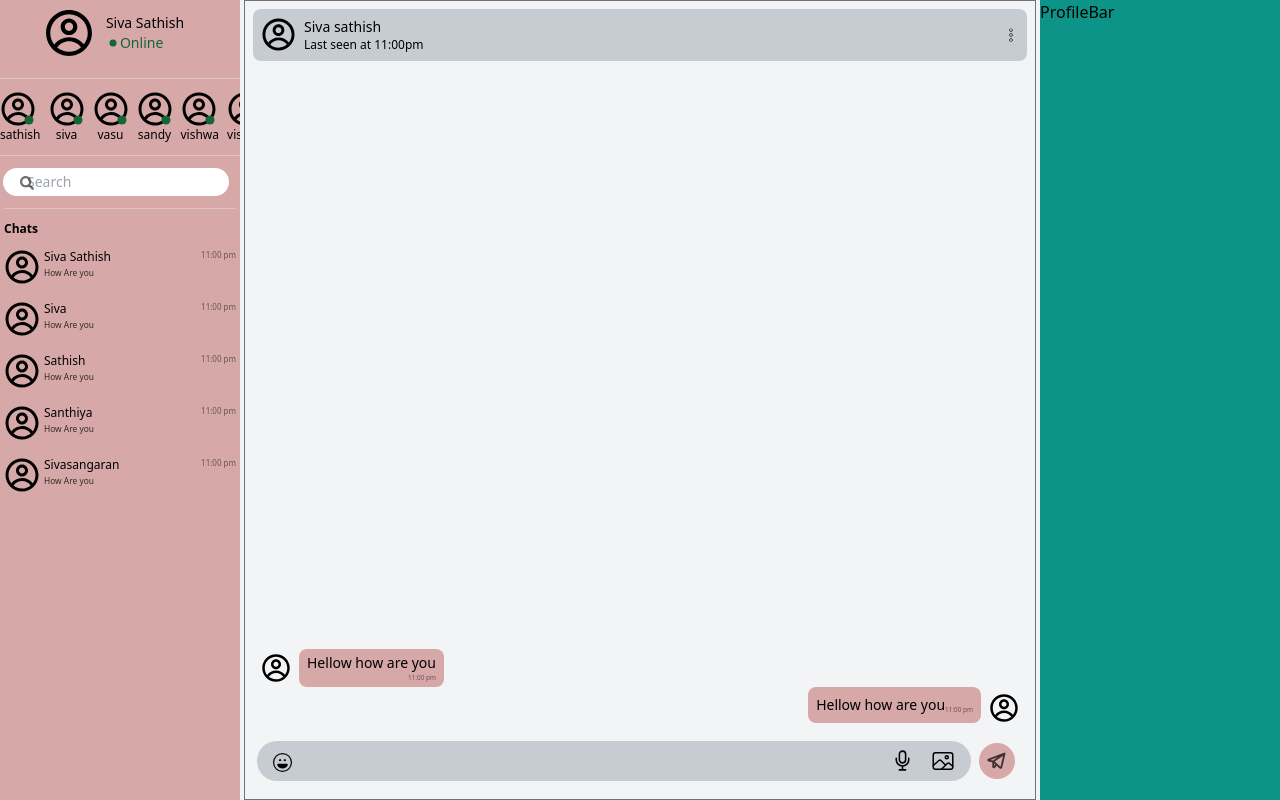
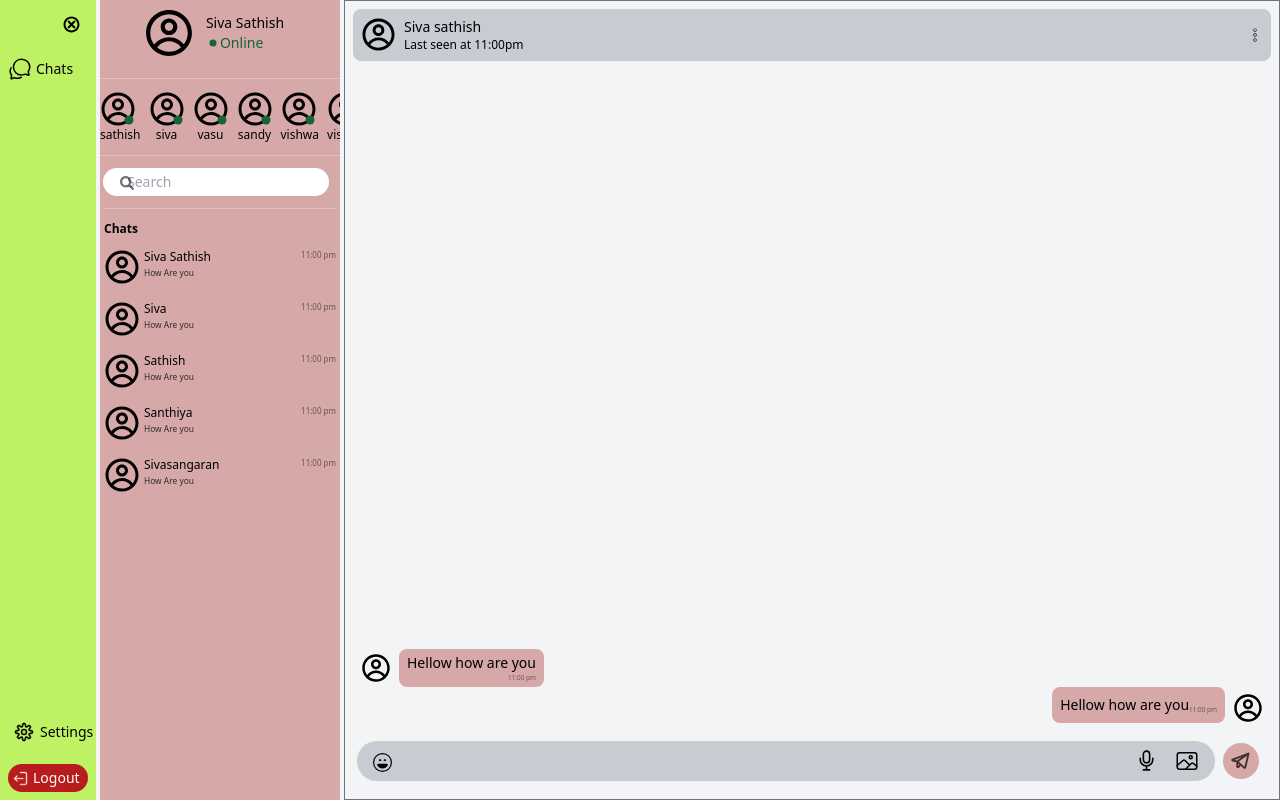
Before and after one commit to sivasathish889/Chat-Application, a Next.js app in the folder chat-application/: page / in a window 1280 px wide. Built offline with nearby package versions, Linux system fonts and the light colour scheme.

Commit message:
day 7 nav bar expand

```diff
--- a/chat-application/src/app/(auth)/sign-up/page.tsx
+++ b/chat-application/src/app/(auth)/sign-up/page.tsx
@@ -88,7 +88,8 @@ const Login = () => {
                     alt="Profile Preview"
                     className="rounded-full object-cover"
                     style={{ width: 100, height: 100 }}
-
+                    width={100}
+                    height={100}
                   />
                 ) : (
                   <FaRegUserCircle size={100} strokeWidth={0} />
--- a/chat-application/src/app/api/(auth)/login/route.tsx
+++ b/chat-application/src/app/api/(auth)/login/route.tsx
@@ -39,7 +39,11 @@ export async function POST(req: NextRequest) {
       };
       await sendMail(maildata);
       const response = NextResponse.json(
-        { message: "OTP Send Successfully", success: true, otp: randomOtp },
+        {
+          message: "OTP Send Successfully",
+          success: true,
+          otp: randomOtp,
+        },
         { status: 200 }
       );
       const hashingOtp = sign(
@@ -52,7 +56,7 @@ export async function POST(req: NextRequest) {
       const hashingUserId = sign(
         { _id: user._id },
         process.env.JWT_SECRET_KEY as string,
-        {algorithm : "HS384"}
+        { algorithm: "HS384" }
       );
       response.cookies.set("__otp__string", hashingOtp);
       response.cookies.set("__token", hashingUserId);
--- a/chat-application/src/app/components/NavBar.tsx
+++ b/chat-application/src/app/components/NavBar.tsx
@@ -1,13 +1,56 @@
-import React from 'react'
-import { CiMenuFries }from "react-icons/ci"
+import React from "react";
+import { CiLogout, CiMenuFries, CiSettings } from "react-icons/ci";
+import { IoChatbubblesOutline } from "react-icons/io5";
+import { useDispatch, useSelector } from "react-redux";
+import { setExpandNav } from "../redux/slices/navBarSlice";
+import { RootState } from "../redux/store";
+import { GiCancel } from "react-icons/gi";
+
 const NavBar = () => {
+  const expandNav = useSelector((state: RootState) => state.expandNav);
+  const dispatch = useDispatch();
+  const toggle = () => {
+    dispatch(setExpandNav());
+  };
   return (
     <div>
-      <div className="container">
-        <CiMenuFries />
+      <div className="container flex flex-col h-screen  bg-lime-300">
+        <div
+          className="option-icon text-center m-4 cursor-pointer"
+          onClick={toggle}
+        >
+          {expandNav ? (
+            <CiMenuFries strokeWidth={2} />
+          ) : (
+            <div className="flex justify-end items-end">
+              <GiCancel size={17}/>
+            </div>
+          )}
+        </div>
+
+        <div className="option-icon text-center m-2">
+          <div className="flex items-center gap-1">
+            <IoChatbubblesOutline size={24} strokeWidth={0.6}/>
+            {!expandNav ? <p className="text-sm">Chats</p> : <></>}
+          </div>
+
+        </div>
+        <div className="settng flex  items-end h-full m-3 text-center  cursor-pointer">
+          <div className="flex items-center gap-1">
+            <CiSettings size={24} strokeWidth={0.6} />
+            {!expandNav ? <p className="text-sm">Settings</p> : <></>}
+          </div>
+        </div>
+
+        <div className="logout text-center bg-red-700 text-white rounded-full p-1 m-2 cursor-pointer">
+          <div className="flex items-center gap-1">
+            <CiLogout size={17} strokeWidth={0.6} />
+            {!expandNav ? <p className="text-sm">Logout</p> : <></>}
+          </div>
+        </div>
       </div>
     </div>
-  )
-}
+  );
+};
 
-export default NavBar
+export default NavBar;
--- /dev/null
+++ b/chat-application/src/app/components/Profile/ProfileAbout.tsx
@@ -0,0 +1,14 @@
+import React from "react";
+
+const ProfileAbout = () => {
+  return (
+    <div>
+      <div className="about mx-2">
+        <header className="text-xs"> About</header>
+        <hr className="mt-1 border border-black/15" />
+      </div>
+    </div>
+  );
+};
+
+export default ProfileAbout;
--- /dev/null
+++ b/chat-application/src/app/components/Profile/ProfileDetail.tsx
@@ -0,0 +1,25 @@
+import Image from "next/image";
+import React from "react";
+import samplePic from "@/public/uploads/73067ff5-cdbe-4e9f-820b-386e8953d565UCETjpg.jpg";
+const ProfileDetail = () => {
+  return (
+    <div>
+      <div className="container">
+        <div className="profile-pic bg-rose-900 h-56 w-full">
+          <Image
+            src={samplePic}
+            alt="profile-pic"
+            className="h-full w-full bg-cover"
+            priority={true}
+          />
+        </div>
+        <div className="name text-center  my-4">
+          <h2 className="text-xl">Siva Sathish</h2>
+          <p className="text-sm opacity-50 px-2">Nothing is permanant for everything </p>
+        </div>
+      </div>
+    </div>
+  );
+};
+
+export default ProfileDetail;
--- a/chat-application/src/app/components/ProfileBar.tsx
+++ b/chat-application/src/app/components/ProfileBar.tsx
@@ -1,9 +1,18 @@
-import React from 'react'
+import React from "react";
+import ProfileDetail from "./Profile/ProfileDetail";
+import ProfileMedia from "./Profile/ProfileAbout";
 
 const ProfileBar = () => {
   return (
-    <div>ProfileBar</div>
-  )
-}
+    <div className="flex flex-col">
+      <div >
+        <ProfileDetail />
+      </div>
+      <div className="h-screen">
+        <ProfileMedia />
+      </div>
+    </div>
+  );
+};
 
-export default ProfileBar
+export default ProfileBar;
--- a/chat-application/src/app/page.tsx
+++ b/chat-application/src/app/page.tsx
@@ -1,26 +1,30 @@
+"use client"
+import { useState } from "react";
 import Main from "./components/Main";
 import NavBar from "./components/NavBar";
 import ProfileBar from "./components/ProfileBar";
 import SideBar from "./components/SideBar";
+import { useSelector } from "react-redux";
+import { RootState } from "./redux/store";
 
 export default function Home() {
+  const expandNav = useSelector((state:RootState)=>state.expandNav)
   return (
-    <div className=" flex flex-row gap-1 h-screen bg-gray-100">
-      <section className="w-60 min-w-40 bg-primary max-md:hidden">
-        <SideBar />
+    <div className="flex flex-row gap-1 h-screen bg-gray-100">
+      <nav
+      className={`sideBar bg-stone-500 rounded-e-md transition-all duration-300 ${expandNav ? 'w-10' : 'w-24'}`}
+      >
+      <NavBar />
+      </nav>
+      <section className="w-60 min-w-40 bg-primary max-md:hidden transition-all duration-300">
+      <SideBar />
       </section>
-      <main className="main border border-zinc-500 flex flex-1 min-w-96">
-        <Main />
+      <main className="main border border-zinc-500 flex flex-1 min-w-96 transition-all duration-300">
+      <Main />
       </main>
-      <section className="profileBar bg-teal-600 flex w-60 max-lg:hidden">
-        <ProfileBar />
-      </section>
+      {/* <section className="profileBar bg-teal-600 flex w-60 max-lg:hidden transition-all duration-300">
+      <ProfileBar />
+      </section> */}
     </div>
   );
 }
-
-{
-  /* <nav className="sideBar grid col-span-1 bg-stone-500 rounded-e-md">
-        <NavBar />
-      </nav> */
-}
--- /dev/null
+++ b/chat-application/src/app/redux/slices/navBarSlice.tsx
@@ -0,0 +1,16 @@
+import { createSlice, PayloadAction } from "@reduxjs/toolkit";
+
+let initialState: boolean = false;
+
+const navExpandSlice = createSlice({
+  initialState,
+  name: "navExpand",
+  reducers: {
+    setExpandNav: (state) => {
+      return !state
+    },
+  },
+});
+
+export const setExpandNav = navExpandSlice.actions.setExpandNav
+export default navExpandSlice.reducer
--- a/chat-application/src/app/redux/store.tsx
+++ b/chat-application/src/app/redux/store.tsx
@@ -1,9 +1,11 @@
 import { configureStore } from "@reduxjs/toolkit";
 import userReducer from "./slices/UserSlice";
+import expandNavReducer from "./slices/navBarSlice";
 
 export const store = configureStore({
   reducer: {
     user: userReducer,
+    expandNav: expandNavReducer,
   },
 });
 
```
Also changed, not shown: chat-application/src/middleware.tsx (+7 -13 lines).
